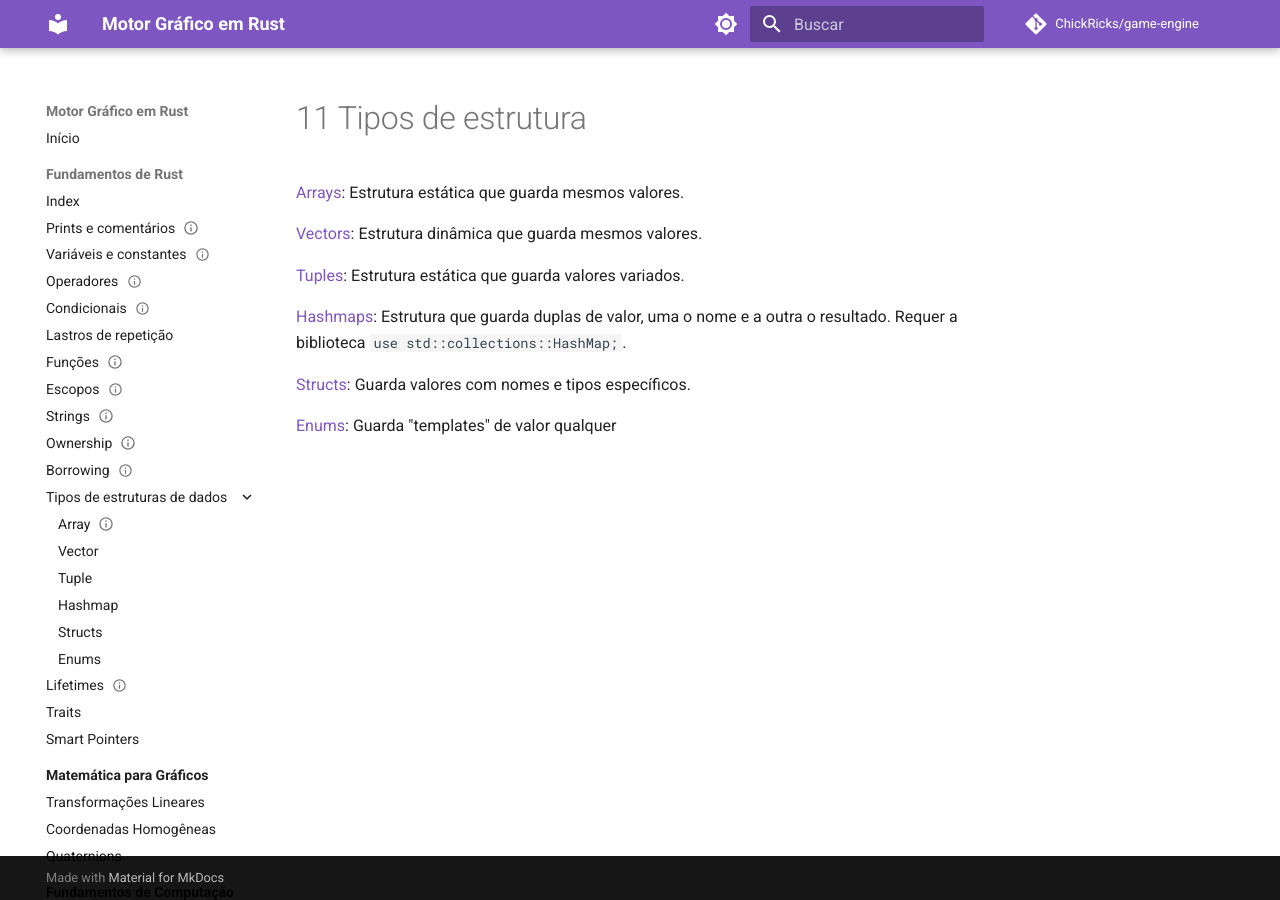
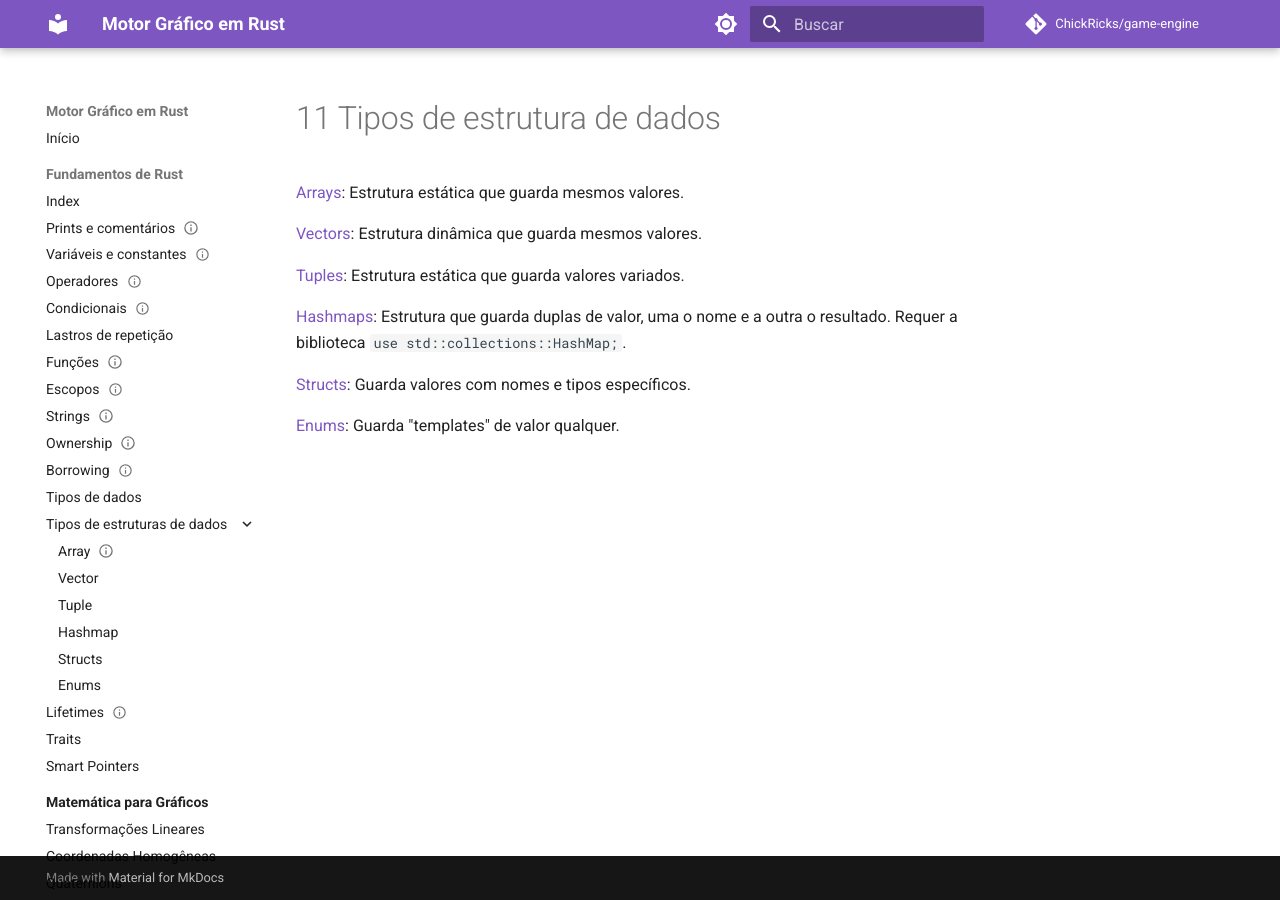
Before and after one commit to ChickRicks/game-engine, an MkDocs documentation site: the page built from docs/1-fundamentos-rust/11-Tipos-de-estrutura-de-dados.md, in a window 1280 px wide. Built offline with MkDocs 1.6.1 and Material for MkDocs 9.7.7, drawn with Linux system fonts in a browser that asks for light colours; comment, search, counter and statistics services are not loaded.

Commit message:
vault backup: 2026-11-05 20:41:19

```diff
--- a/docs/1-fundamentos-rust/11-Tipos-de-estrutura.md
+++ b/docs/1-fundamentos-rust/11-Tipos-de-estrutura-de-dados.md
@@ -8,4 +8,4 @@
 
 [Structs](Estruturas-de-dados/Struct.md): Guarda valores com nomes e tipos específicos.
 
-[Enums](Estruturas-de-dados/Enum.md): Guarda "templates" de valor qualquer
+[Enums](Estruturas-de-dados/Enum.md): Guarda "templates" de valor qualquer.
--- a/mkdocs.yml
+++ b/mkdocs.yml
@@ -73,6 +73,7 @@
     - Strings: 1-fundamentos-rust/8-Strings.md
     - Ownership: 1-fundamentos-rust/9-Ownership.md
     - Borrowing: 1-fundamentos-rust/10-Borrowing.md
+    - Tipos de dados: 1-fundamentos-rust/11-Tipos-de-estruturas-de-dados.md
     - Tipos de estruturas de dados:
       - Array: 1-fundamentos-rust/Estruturas-de-dados/Array.md
       - Vector: 1-fundamentos-rust/Estruturas-de-dados/Vector.md
```
Also changed, not shown: docs/1-fundamentos-rust/Estruturas-de-dados/Array.md (+1 -1 lines).
